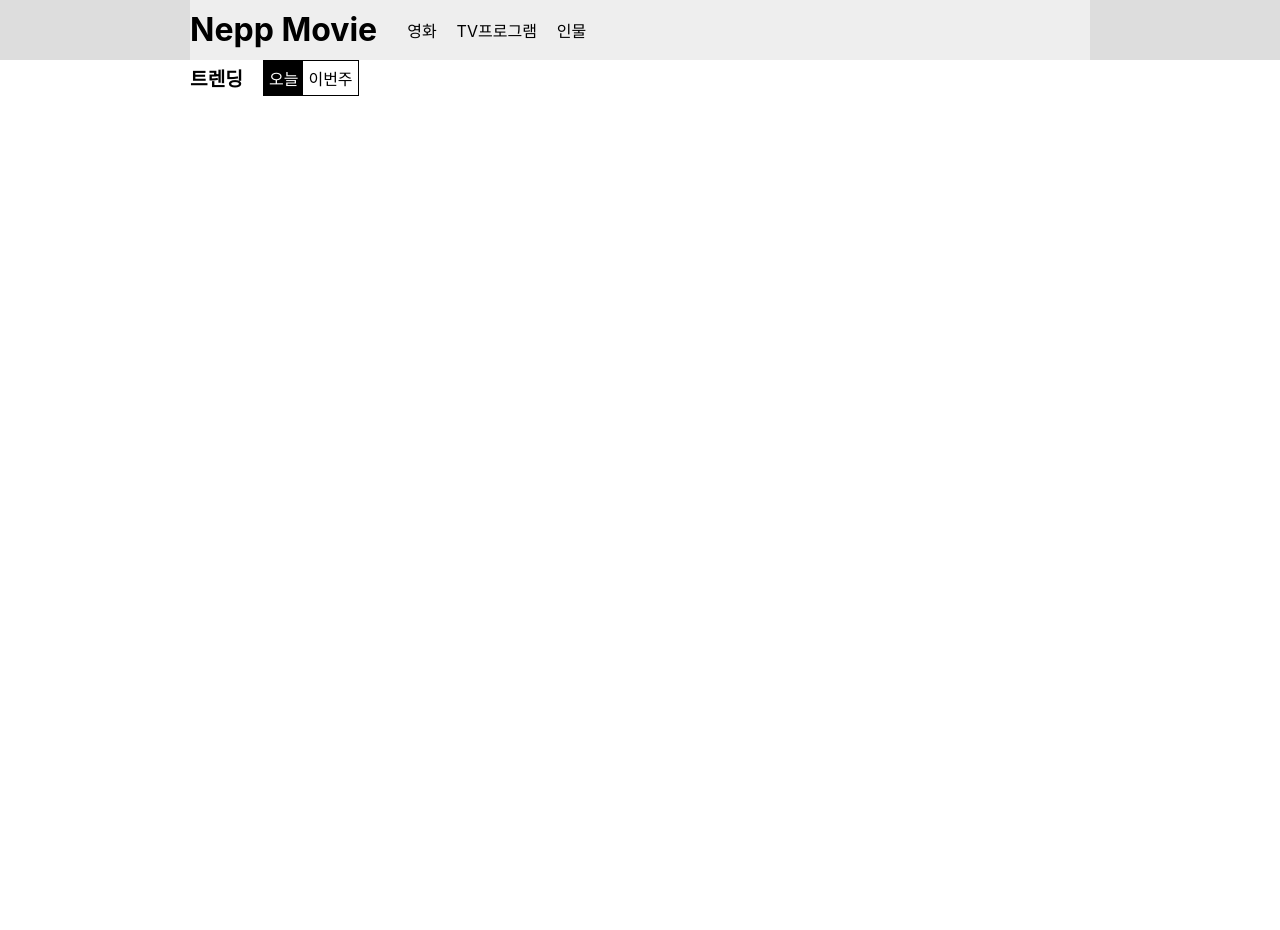
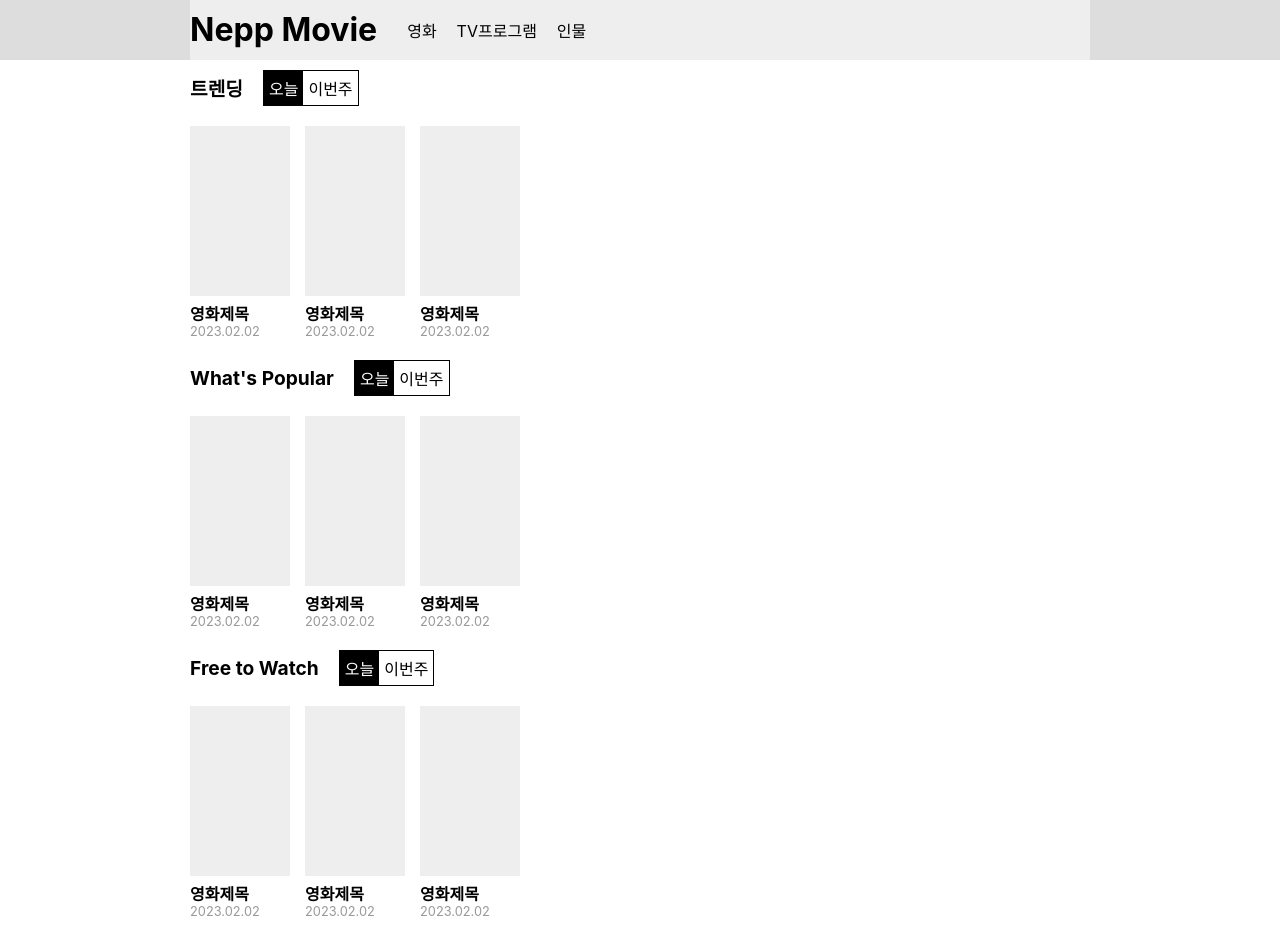
Before and after one commit to kimtaeung020322/20230109_frontend, a React (Create React App) app in the folder movie-list/: page / in a window 1280 px wide. Before the commit the page ends 800 px from the top, so only its background shows below. Built offline with nearby package versions, Linux system fonts and the light colour scheme.

Commit message:
fiter 기능

```diff
--- /dev/null
+++ b/movie-list/src/component/movie-list/ContentItem.jsx
@@ -0,0 +1,36 @@
+import styled from "styled-components";
+
+function ContentItem() {
+  return (
+    <Container>
+      <ImgBox></ImgBox>
+      <Title>영화제목</Title>
+      <ReleaseDate>2023.02.02</ReleaseDate>
+    </Container>
+  );
+}
+
+const Container = styled.li`
+  line-height: 1rem;
+  & + & {
+    margin-left: 15px;
+  }
+`;
+
+const ImgBox = styled.div`
+  width: 100px;
+  height: 170px;
+  background-color: #eee;
+`;
+
+const Title = styled.h3`
+  font-size: 1rem;
+  font-weight: 700;
+  margin-top: 10px;
+`;
+
+const ReleaseDate = styled.span`
+  font-size: 0.8rem;
+  color: #999;
+`;
+export default ContentItem;
--- /dev/null
+++ b/movie-list/src/component/movie-list/ContentList.jsx
@@ -0,0 +1,28 @@
+import styled from "styled-components";
+import ContentItem from "./ContentItem";
+import TitleBox from "./TitleBox";
+
+// component/movie-list/ContentList.jsx
+function ContentList({ title }) {
+  return (
+    <Container>
+      <TitleBox title={title} />
+      <ItemList>
+        <ContentItem />
+        <ContentItem />
+        <ContentItem />
+      </ItemList>
+    </Container>
+  );
+}
+
+const Container = styled.div`
+  padding: 10px 0;
+`;
+
+const ItemList = styled.ul`
+  display: flex;
+  margin-top: 20px;
+`;
+
+export default ContentList;
--- a/movie-list/src/component/movie-list/TitleBox.jsx
+++ b/movie-list/src/component/movie-list/TitleBox.jsx
@@ -1,13 +1,36 @@
+import { useState } from "react";
 import styled, { css } from "styled-components";
 
 function TitleBox({ title, tabList }) {
+  const [filterList, setFilterList] = useState([
+    { id: 1, text: "오늘", url: "/treding/all/day", active: true },
+    { id: 2, text: "이번주", url: "/treding/all/week", active: false },
+  ]);
+
+  const handleFilter = (id) => {
+    // 누른 버튼만 active true, 나머지는 false로
+    setFilterList(
+      filterList.map((filter) =>
+        filter.id === id
+          ? { ...filter, active: true }
+          : { ...filter, active: false }
+      )
+    );
+  };
   return (
     <Container>
       <SectionTitle>{title}</SectionTitle>
       <TabList>
         {/* active가 true인 TabItem만 검은색 배경에 흰색 글씨 만들기 */}
-        <TabItem active={true}>오늘</TabItem>
-        <TabItem>이번주</TabItem>
+        {filterList.map((filter) => (
+          <TabItem
+            key={filter.id}
+            active={filter.active}
+            onClick={() => handleFilter(filter.id)}
+          >
+            {filter.text}
+          </TabItem>
+        ))}
       </TabList>
     </Container>
   );
--- a/movie-list/src/component/movie-list/page/Home.jsx
+++ b/movie-list/src/component/movie-list/page/Home.jsx
@@ -1,10 +1,12 @@
 import styled from "styled-components";
-import TitleBox from "../TitleBox";
+import ContentList from "../ContentList";
 
 function Home() {
   return (
     <Container>
-      <TitleBox title="트렌딩" />
+      <ContentList title="트렌딩" />
+      <ContentList title="What's Popular" />
+      <ContentList title="Free to Watch" />
     </Container>
   );
 }
```
Also changed, not shown: movie-list/src/api/tmdbAxios.js (added, +10 -0 lines), 1 other file (tests, documents, lock files or other folders).
